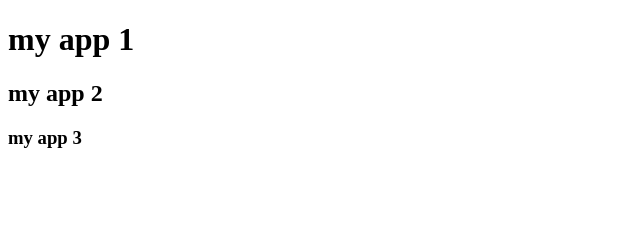
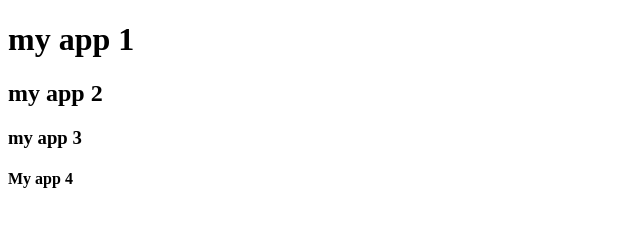
Before and after one commit to nazmulislamprofile/demo, a plain HTML site: page index.html in a window 1280 px wide. Shown: the full height of the page, 0-640 px from the left. Drawn offline with Linux system fonts and the light colour scheme.

Commit message:
version 4

```diff
--- a/index.html
+++ b/index.html
@@ -9,5 +9,6 @@
     <h1>my app 1</h1>
     <h2>my app 2</h2>
     <h3>my app 3</h3>
+    <h4>My app 4</h4>
 </body>
 </html>
```
